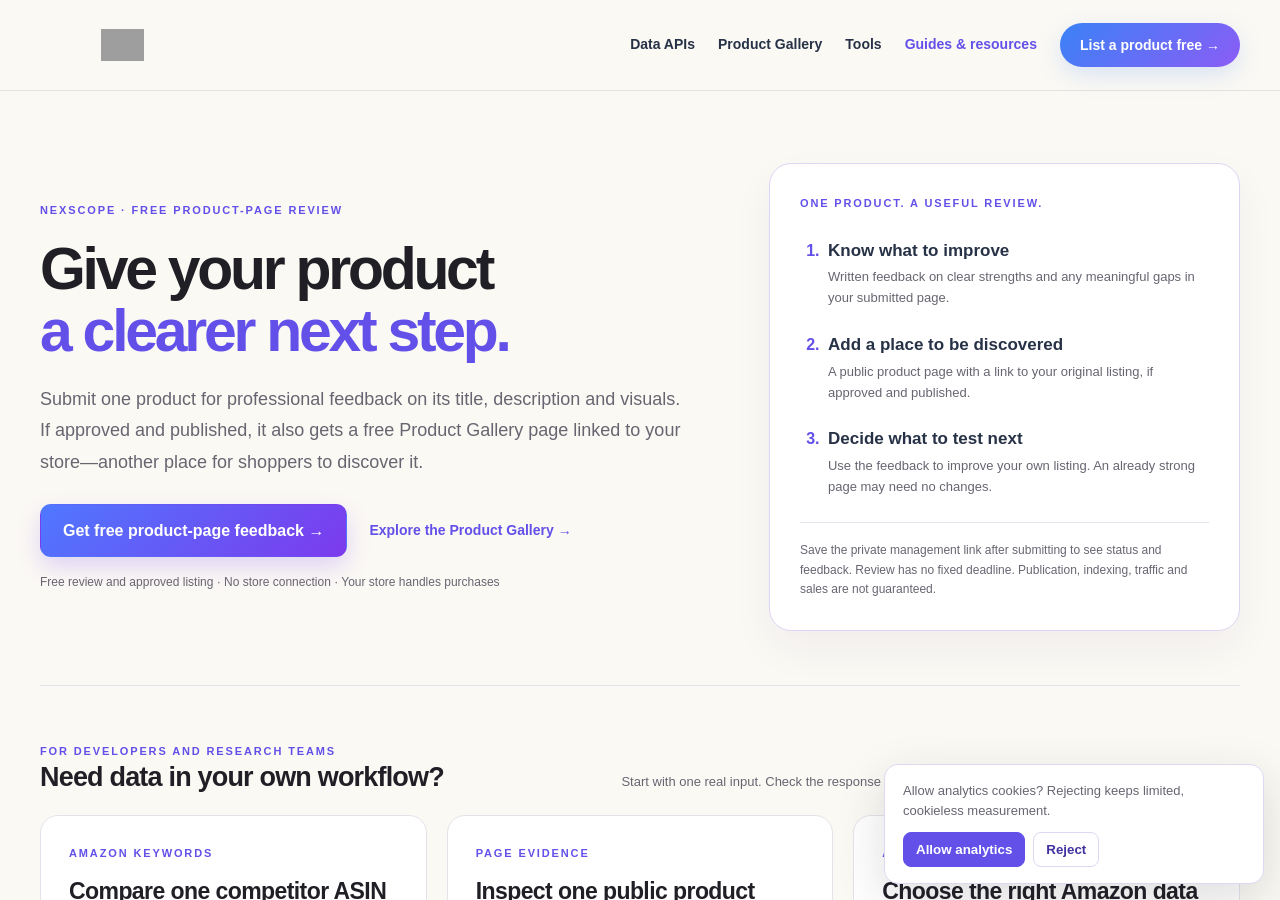
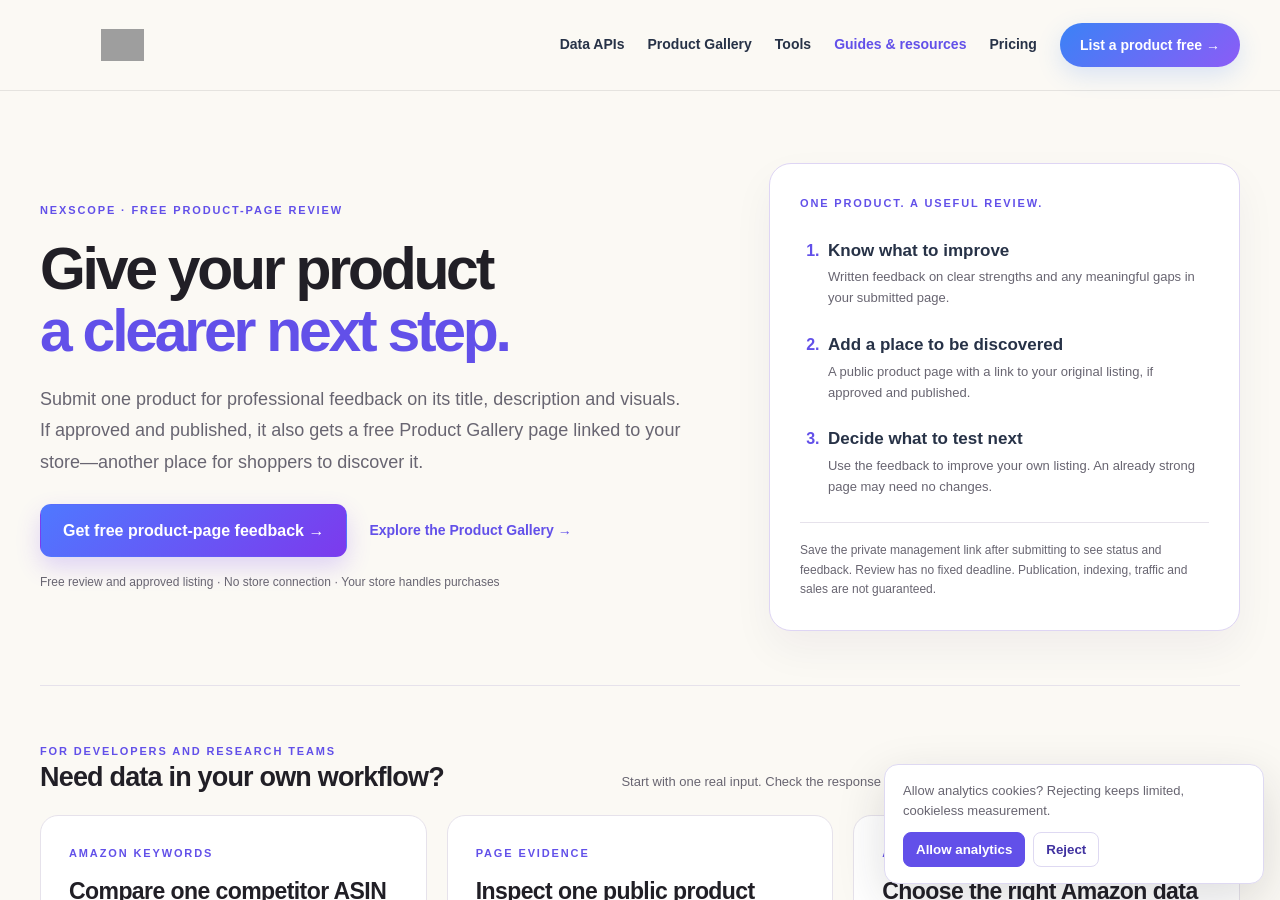
Before and after one commit to nexscope-ai/ecommerce-ai-tools, a Jekyll site: the page built from docs/index.md, in a window 1280 px wide and 900 px high. Built offline with Jekyll 4.4.1, drawn with Linux system fonts in a browser that asks for light colours.

Commit message:
Link shared Learn navigation to subscription pricing

```diff
--- a/docs/_includes/site-footer.html
+++ b/docs/_includes/site-footer.html
@@ -5,6 +5,7 @@
     <a href="{{ '/product-showcase/' | relative_url }}">Product Gallery</a>
     <a href="{{ '/product-showcase/submit/' | relative_url }}" data-showcase-submit-cta="footer">List a product free</a>
     <a href="https://learn.nexscope.ai/tools/">Tools</a>
+    <a href="https://learn.nexscope.ai/pricing/">Pricing</a>
     <a href="{{ '/' | relative_url }}">Learning library</a>
     <a href="{{ '/community/' | relative_url }}">Community</a>
     <a href="https://learn.nexscope.ai/about/">About</a>
--- a/docs/_includes/site-header.html
+++ b/docs/_includes/site-header.html
@@ -7,6 +7,7 @@
       <li><a href="{{ '/product-showcase/' | relative_url }}" data-track-tool="product-gallery"{% if page.product_showcase_page %} aria-current="{% if page.url == '/product-showcase/' %}page{% else %}location{% endif %}"{% endif %}>Product Gallery</a></li>
       <li><a href="https://learn.nexscope.ai/tools/">Tools</a></li>
       <li><a href="{{ '/' | relative_url }}"{% unless page.product_showcase_page %} aria-current="{% if page.url == '/' %}page{% else %}location{% endif %}"{% endunless %}>Guides &amp; resources</a></li>
+      <li><a href="https://learn.nexscope.ai/pricing/">Pricing</a></li>
       <li><a class="nav-cta" {% if page.url == '/product-showcase/submit/' %}data-submission-form-jump="navigation"{% else %}data-showcase-submit-cta="navigation"{% endif %} href="{% if page.url == '/product-showcase/submit/' %}#product-submission-form{% else %}{{ '/product-showcase/submit/' | relative_url }}{% endif %}">List a product free →</a></li>
     </ul>
   </nav>
```
